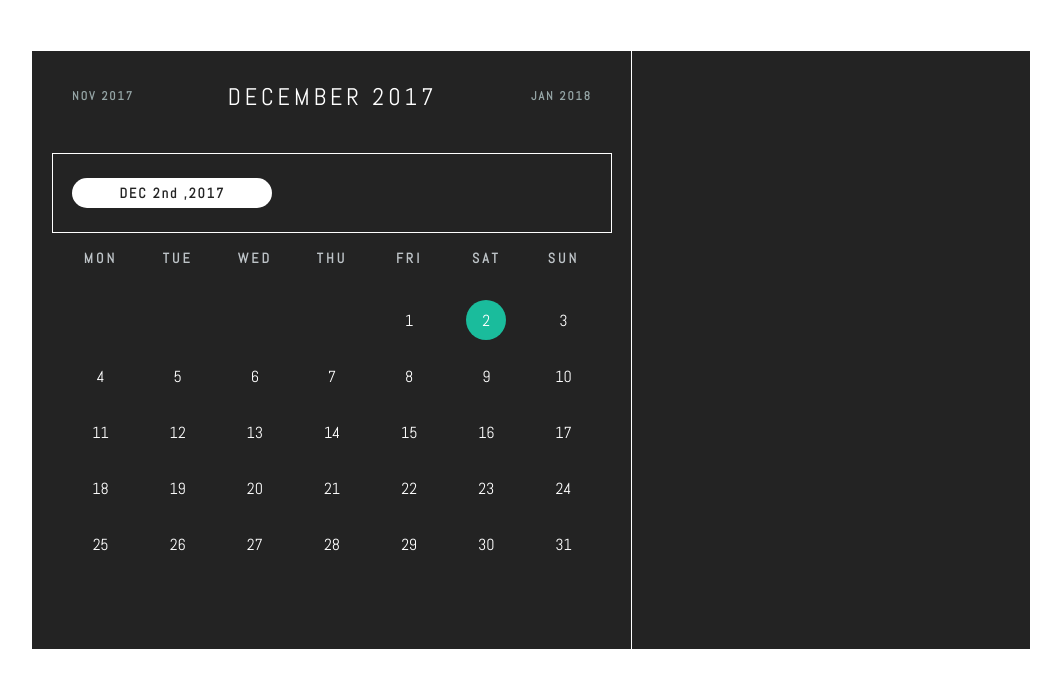
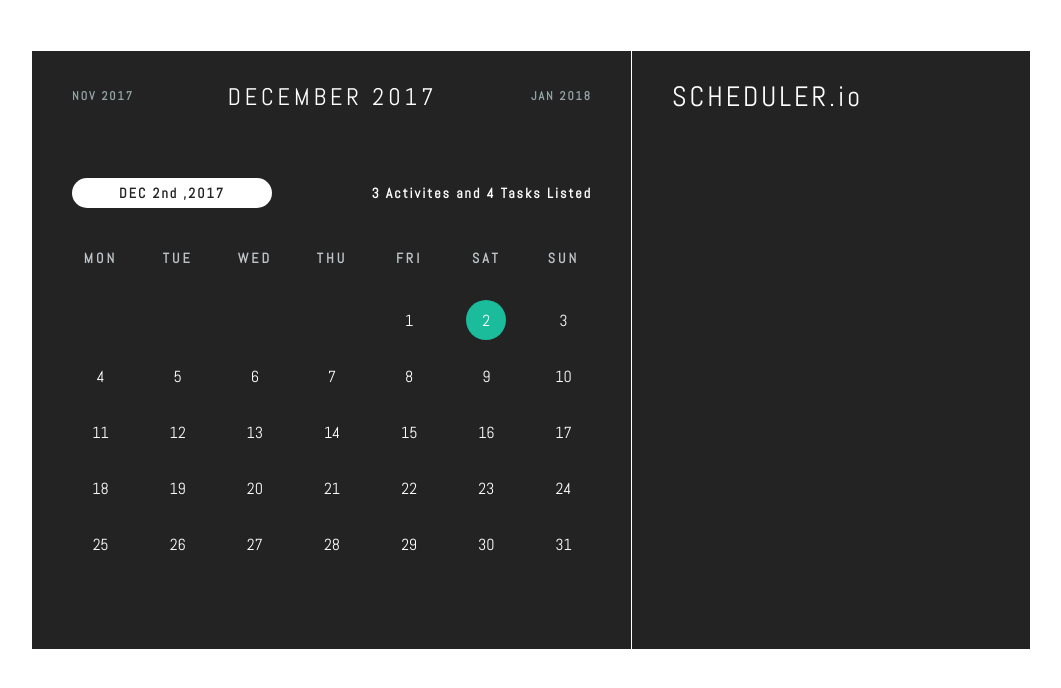
Before and after one commit to srinivasu619/UI-Implementation, a plain HTML site: page UI NO 41-Scheduler App/index.html in a window 1280 px wide. Shown: the whole page, without its empty margins (109-1170 px from the left). Drawn offline with Linux system fonts and the light colour scheme.

Commit message:
Left Side Completed and Right Logo Header

```diff
--- a/UI NO 41-Scheduler App/index.html
+++ b/UI NO 41-Scheduler App/index.html
@@ -22,7 +22,10 @@
             </div>
             <div class="status">
                 <div class="dateinfo">DEC 2nd ,2017</div>
-                <div class="acstats"></div>
+                <div class="acstats">
+                    3 Activites and 4 Tasks Listed
+                    <div></div>
+                </div>
             </div>
             <div class="dateContainer">
                 <div class="dateheading">
@@ -82,7 +85,10 @@
             </div>
         </div>
         <div class="right">
-
+            <div class="logo">
+                <i class="fa fa-calendar-o" aria-hidden="true"></i>
+                <div>SCHEDULER.io</div>
+            </div>
         </div>
     </div>
 </body>
--- a/UI NO 41-Scheduler App/style.css
+++ b/UI NO 41-Scheduler App/style.css
@@ -96,11 +96,6 @@
     border-radius: 50%;
 }
 
-.right {
-    width: 400px;
-    height: inherit;
-}
-
 .active {
     color: white;
     background: #1abc9c;
@@ -109,7 +104,6 @@
 .status {
     width: 560px;
     height: 80px;
-    border: 1px solid;
     display: flex;
     justify-content: space-evenly;
     align-items: center;
@@ -132,4 +126,34 @@
 
 .status>.acstats {
     width: 300px;
+    letter-spacing: 2px;
+    display: flex;
+    justify-content: flex-end;
+    align-items: center;
+    font-size: 14px;
+    font-weight: bolder;
 }
+
+.right {
+    width: 400px;
+    height: inherit;
+    padding: 20px;
+    color: white;
+}
+
+.right>.logo {
+    width: 360px;
+    height: 50px;
+    display: flex;
+    align-items: center;
+}
+
+.logo>i {
+    margin-right: 20px;
+    font-size: 14px;
+}
+
+.logo>div {
+    letter-spacing: 3px;
+    font-size: 28px;
+}
```
